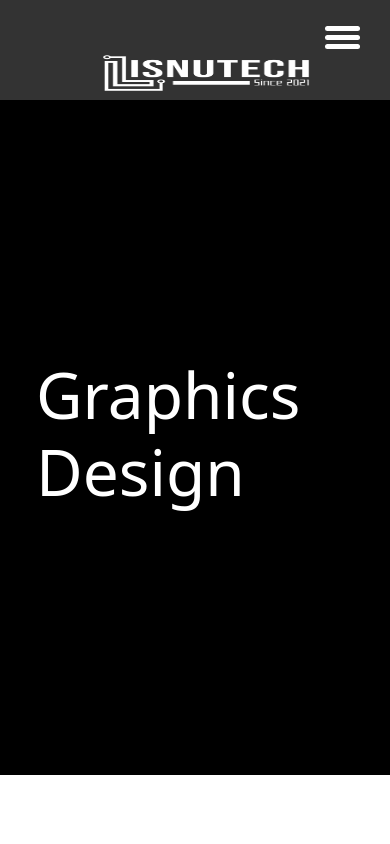
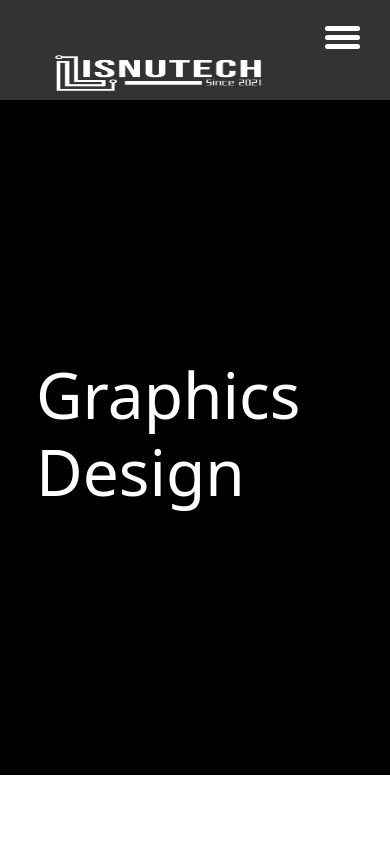
Before and after one commit to Akashsah738/lisnutech, a plain HTML site: page graphicsDesign.html in a window 390 px wide. Shown: the top 844 px of the page. Drawn offline with nearby package versions, Linux system fonts and the light colour scheme.

Commit message:
logo responsive

```diff
--- a/graphicsDesign.css
+++ b/graphicsDesign.css
@@ -182,7 +182,7 @@ body{
         height: 7.375rem;
     }
     .logo img{
-        margin-left: -1rem;
+        margin-left: -4rem;
     }
 
 }
```
